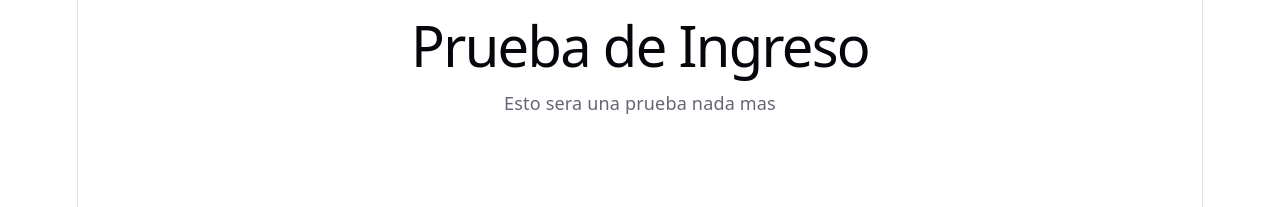
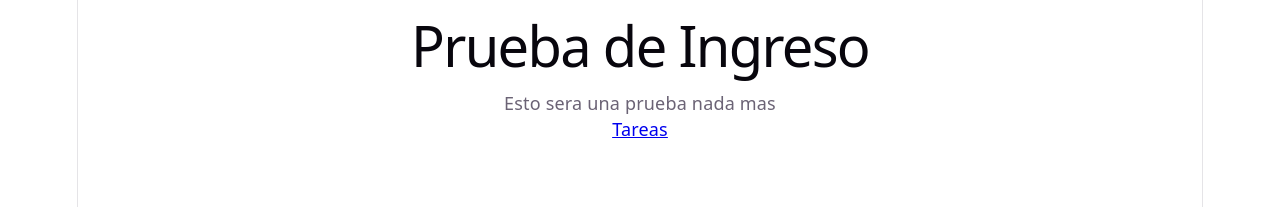
Before and after one commit to BSGarcia01/ProyectoM4-Brayan-Garcia, a React (Vite) app: page /login in a window 1280 px wide. Shown: the top 207 px of the page. Built offline with nearby package versions, Linux system fonts and the light colour scheme.

Commit message:
feat: ruta protegida para tareas

```diff
--- a/src/App.tsx
+++ b/src/App.tsx
@@ -1,12 +1,17 @@
 import { PaginaTareas } from './pages/PaginaTareas'
 import { PaginaLogin } from './pages/PaginaLogin';
 import { Navigate, Route, Routes } from 'react-router-dom';
+import { RutaProtegida } from './components/RutaProtegida';
 
 function App() {
   return (
     <Routes>
-      <Route path='tareas' element={<PaginaTareas/>}/>
+      <Route path='tareas' element={<RutaProtegida>
+        <PaginaTareas/>
+      </RutaProtegida>}/>
+
       <Route path='login'element={<PaginaLogin/>}/>
+
       <Route path='/' element={<Navigate to="/tareas" replace />}/>
     </Routes>)}
 
--- /dev/null
+++ b/src/components/RutaProtegida.tsx
@@ -0,0 +1,17 @@
+
+import type { ReactNode } from "react";
+import { Navigate } from "react-router-dom";
+
+interface RutaProtegidaProps {
+  children: ReactNode;
+}
+
+export function RutaProtegida({ children }: RutaProtegidaProps) {
+  const hayUsuario = false;
+
+  if (!hayUsuario) {
+    return <Navigate to="/login" replace />;
+  }
+
+  return <>{children}</>;
+}
--- a/src/pages/PaginaLogin.tsx
+++ b/src/pages/PaginaLogin.tsx
@@ -1,3 +1,5 @@
+import { Link } from "react-router-dom";
+
 
 export function PaginaLogin (){
 
@@ -5,6 +7,7 @@ export function PaginaLogin (){
         <div>
             <h1>Prueba de Ingreso</h1>
             <p>Esto sera una prueba nada mas</p>
+            <Link to="/tareas">Tareas</Link>
         </div>
     )
 }
--- a/src/pages/PaginaTareas.tsx
+++ b/src/pages/PaginaTareas.tsx
@@ -2,6 +2,7 @@ import { FormularioTarea } from "../components/FormularioTarea";
 import type { Tarea, NuevaTarea } from "../types/Tarea";
 import { useState, useEffect} from "react";
 import { ListaTareas } from "../components/ListaTareas";
+import { Link } from "react-router-dom";
 
 
 
@@ -53,7 +54,7 @@ const agregarTarea = (datos:NuevaTarea) =>{
 return(
     <div>
         <h1>Gestor de tareas</h1>
-
+        <Link to="/login">Login</Link>
         <FormularioTarea key={tareaEnEdicion ? tareaEnEdicion.id:"nueva"}
         onAgregar={agregarTarea}
         onGuardar={guardarEdicion}
```
